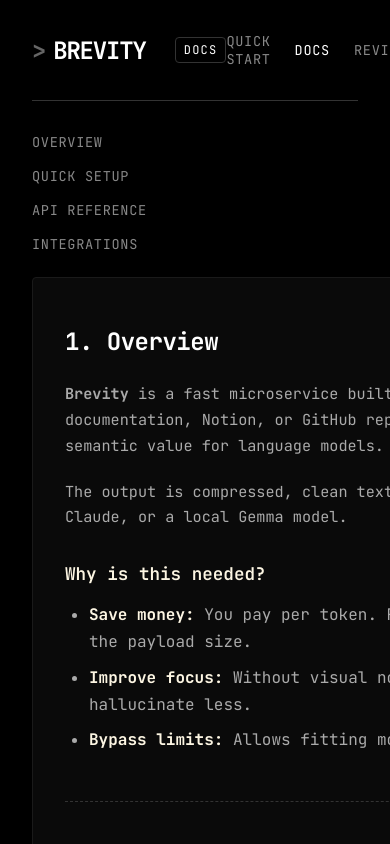
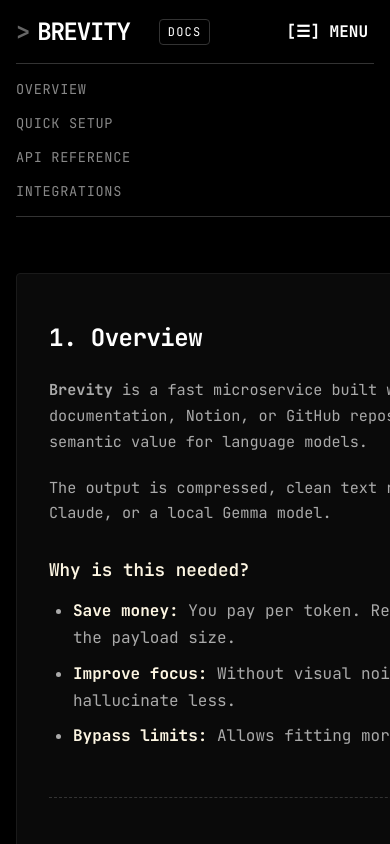
Before and after one commit to Sadiqov-Riad/Brevity_MarkdownShrinker, a Next.js app: page /docs in a window 390 px wide. Shown: the top 844 px of the page. Built offline with nearby package versions, Linux system fonts and the light colour scheme.

Commit message:
Add responsive mobile layout and burger menu

```diff
--- a/src/app/docs/page.tsx
+++ b/src/app/docs/page.tsx
@@ -2,6 +2,7 @@
 
 import Link from "next/link";
 import { useEffect, useState } from "react";
+import Header from "@/components/Header";
 
 export default function Docs() {
   const [activeHash, setActiveHash] = useState("");
@@ -15,20 +16,7 @@ export default function Docs() {
 
   return (
     <div className="container">
-      <header className="header">
-        <div style={{ display: 'flex', alignItems: 'center', gap: '1rem' }}>
-          <Link href="/" style={{ textDecoration: 'none', color: 'inherit' }}>
-            <h1>Brevity<span className="blink">_</span></h1>
-          </Link>
-          <span className="badge">Docs</span>
-        </div>
-        <nav className="nav-links">
-          <Link href="/#quick-start">Quick Start</Link>
-          <Link href="/docs" style={{ color: 'var(--fg-color)' }}>Docs</Link>
-          <Link href="/#reviews">Reviews</Link>
-          <a href="https://github.com/Sadiqov-Riad/Brevity" target="_blank" rel="noopener noreferrer">GitHub</a>
-        </nav>
-      </header>
+      <Header badgeText="Docs" />
 
       <div className="docs-layout">
         <aside className="docs-sidebar">
--- a/src/app/globals.css
+++ b/src/app/globals.css
@@ -1041,3 +1041,119 @@ textarea {
   opacity: 1;
   transform: translateY(0);
 }
+
+/* Responsive Design & Burger Menu */
+.burger-btn {
+  display: none;
+  background: none;
+  border: none;
+  color: var(--fg-color);
+  font-size: 1rem;
+  font-weight: bold;
+  z-index: 1000;
+  position: relative;
+}
+
+.mobile-menu {
+  display: none;
+  position: fixed;
+  top: 0;
+  left: 0;
+  width: 100vw;
+  height: 100vh;
+  background-color: rgba(0, 0, 0, 0.98);
+  backdrop-filter: blur(5px);
+  z-index: 999;
+  flex-direction: column;
+  justify-content: center;
+  align-items: center;
+  opacity: 0;
+  pointer-events: none;
+  transition: opacity 0.3s ease;
+}
+
+.mobile-menu.open {
+  opacity: 1;
+  pointer-events: auto;
+}
+
+.mobile-nav-links {
+  display: flex;
+  flex-direction: column;
+  gap: 2rem;
+  font-size: 1.5rem;
+  text-align: center;
+}
+
+.mobile-nav-links a {
+  color: var(--fg-color);
+  text-decoration: none;
+  text-transform: uppercase;
+  letter-spacing: 0.1em;
+  transition: color 0.2s;
+}
+
+.mobile-nav-links a:hover {
+  color: #666;
+}
+
+@media (max-width: 768px) {
+  .desktop-nav {
+    display: none !important;
+  }
+
+  .burger-btn {
+    display: block;
+  }
+
+  .mobile-menu {
+    display: flex;
+  }
+
+  .main-grid {
+    grid-template-columns: 1fr;
+    gap: 1.5rem;
+  }
+
+  .controls {
+    flex-direction: column;
+    align-items: flex-start;
+    gap: 1rem;
+  }
+
+  .btn {
+    width: 100%;
+    margin-top: 1rem;
+  }
+
+  .stats {
+    flex-direction: column;
+    gap: 1.5rem;
+  }
+
+  .container {
+    padding: 1rem;
+  }
+
+  .header {
+    padding: 1rem 0;
+  }
+
+  .about-title, .qs-title, .test-title {
+    font-size: 1.8rem;
+  }
+
+  .docs-layout {
+    flex-direction: column;
+  }
+
+  .docs-sidebar {
+    position: static;
+    width: 100%;
+    padding-right: 0;
+    margin-bottom: 2rem;
+    border-right: none;
+    border-bottom: 1px solid var(--border-color);
+    padding-bottom: 1rem;
+  }
+}
--- /dev/null
+++ b/src/components/Header.tsx
@@ -0,0 +1,55 @@
+"use client";
+
+import { useState, useEffect } from "react";
+import Link from "next/link";
+
+export default function Header({ badgeText }: { badgeText: string }) {
+  const [isMenuOpen, setIsMenuOpen] = useState(false);
+
+  // Prevent scrolling when mobile menu is open
+  useEffect(() => {
+    if (isMenuOpen) {
+      document.body.style.overflow = "hidden";
+    } else {
+      document.body.style.overflow = "auto";
+    }
+    return () => {
+      document.body.style.overflow = "auto";
+    };
+  }, [isMenuOpen]);
+
+  return (
+    <header className="header">
+      <div style={{ display: "flex", alignItems: "center", gap: "1rem", zIndex: 1000, position: "relative" }}>
+        <Link href="/" style={{ textDecoration: "none", color: "inherit" }}>
+          <h1>Brevity<span className="blink">_</span></h1>
+        </Link>
+        <span className="badge">{badgeText}</span>
+      </div>
+
+      <nav className="nav-links desktop-nav">
+        <Link href="/#quick-start">Quick Start</Link>
+        <Link href="/docs">Docs</Link>
+        <Link href="/#reviews">Reviews</Link>
+        <a href="https://github.com/Sadiqov-Riad/Brevity" target="_blank" rel="noopener noreferrer">GitHub</a>
+      </nav>
+
+      <button
+        className="burger-btn"
+        onClick={() => setIsMenuOpen(!isMenuOpen)}
+        aria-label="Toggle menu"
+      >
+        {isMenuOpen ? "[X] CLOSE" : "[☰] MENU"}
+      </button>
+
+      <div className={`mobile-menu ${isMenuOpen ? "open" : ""}`}>
+        <nav className="mobile-nav-links">
+          <Link href="/#quick-start" onClick={() => setIsMenuOpen(false)}>&gt; Quick Start</Link>
+          <Link href="/docs" onClick={() => setIsMenuOpen(false)}>&gt; Docs</Link>
+          <Link href="/#reviews" onClick={() => setIsMenuOpen(false)}>&gt; Reviews</Link>
+          <a href="https://github.com/Sadiqov-Riad/Brevity" target="_blank" rel="noopener noreferrer" onClick={() => setIsMenuOpen(false)}>&gt; GitHub</a>
+        </nav>
+      </div>
+    </header>
+  );
+}
```
Also changed, not shown: src/app/page.tsx (+2 -12 lines).
